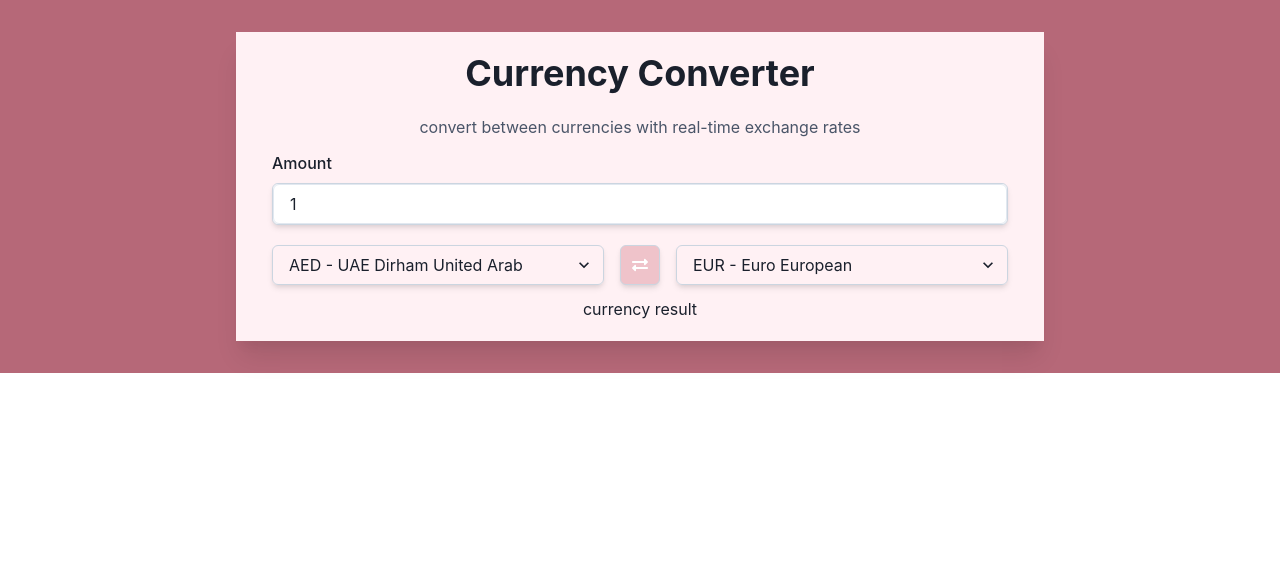
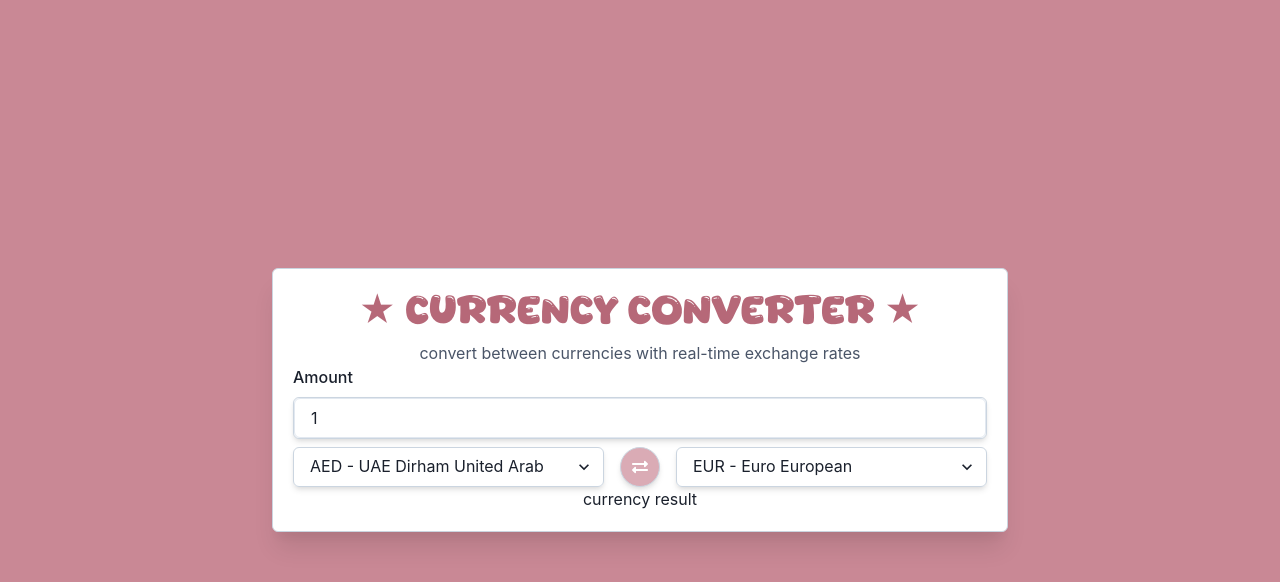
Before and after one commit to cupidtiy/currency-converter, a React (Vite) app: page / in a window 1280 px wide. Shown: the top 582 px of the page. Built offline with nearby package versions, Linux system fonts and the light colour scheme.

Commit message:
app styling

```diff
--- a/src/App.css
+++ b/src/App.css
@@ -1,18 +1,27 @@
+/* Remove max-width constraint and adjust root styling */
 #root {
-  max-width: 1280px;
-  margin: 0 auto;
-  padding: 2rem;
+  width: 100%;
+  min-height: 100vh;
+  margin: 0;
+  padding: 0;
   text-align: center;
+  background-color: #c17a8e; /* Pink background color */
+  display: flex;
+  justify-content: center;
+  align-items: center;
 }
 
-@font-face {
-  font-family: 'Chewy-Bubble';
-  src: url('./assets/fonts/Chewy-Bubble.otf') format('opentype');
-  font-weight: normal;
-  font-style: normal;
+/* Add container for your converter card */
+.converter-container {
+  background-color: white;
+  padding: 1rem;
+  border-radius: 0.5rem;
+  box-shadow: 0 4px 6px rgba(0,0,0,0.1);
+  width: 80%;
+  max-width: 800px;
 }
 
-
+/* Keep your existing styles */
 .logo {
   height: 6em;
   padding: 1.5em;
@@ -48,3 +57,10 @@
 .read-the-docs {
   color: #888;
 }
+
+/* Add styles for body to ensure no margins */
+body {
+  margin: 0;
+  padding: 0;
+  overflow-x: hidden;
+}
--- a/src/App.tsx
+++ b/src/App.tsx
@@ -3,28 +3,41 @@ import './App.css'
 import CurrencyConverter from './components/CurrencyConverter'
 
 function App() {
-
   return (
-    <>
+    <Box
+      width="100vw"
+      height="100vh"
+      backgroundColor="brand.800" // Your pink color
+      display="flex"
+      alignItems="center"
+      justifyContent="center"
+      margin="0"
+      padding="0"
+    >
+      <Container maxW={"container.md"}>
+        <VStack spacing={3} align={'stretch'}>
           <Box
             py={5}
             px={5}
-        backgroundColor={'brand.50'}
-        boxShadow={'xl'}>
-        <Container maxW={"container.md"}>
-          <VStack spacing={3} align={'stretch'}>
+            backgroundColor={'white'}
+            boxShadow={'xl'}
+            border="1px solid"
+            borderColor="gray.300"
+            borderRadius="md"
+          >
             <Heading
               as='h1'
               size="xl"
               mb={2}
-            > Currency Converter</Heading>
-            <Text color="gray.600"> convert between currencies with real-time exchange rates</Text>
+              color={'brand.900'}
+              textAlign="center"
+            >★ CURRENCY CONVERTER ★</Heading>
+            <Text color="gray.600" textAlign="center">convert between currencies with real-time exchange rates</Text>
             <CurrencyConverter />
+          </Box>
         </VStack>
       </Container>
-
     </Box>
-    </>
   )
 }
 
--- a/src/components/CurrencySelector.tsx
+++ b/src/components/CurrencySelector.tsx
@@ -46,6 +46,7 @@ const CurrencySelector = ({ fromCurrency, toCurrency, onFromCurrencyChange, onTo
             border="1px solid"
             borderColor="gray.300"
             boxShadow="md"
+            isRound
           />
 
           <FormControl>
--- a/src/theme.ts
+++ b/src/theme.ts
@@ -1,4 +1,6 @@
 import { extendTheme } from '@chakra-ui/react'
+
+import starBimFont from './assets/fonts/Starbim.otf';
 
 const theme = extendTheme({
   colors: {
@@ -16,13 +18,20 @@ const theme = extendTheme({
     },
   },
   fonts: {
-    heading: 'Inter, system-ui, Chewy-Bubble',
+    heading: 'Starbim,Inter, system-ui',
     body: 'Inter, system-ui, sans-serif',
   },
   styles: {
     global: {
+        '@font-face': {
+        fontFamily: 'Starbim',
+        src: `url(${starBimFont}) format('opentype')`,
+        fontWeight: 'normal',
+        fontStyle: 'normal',
+
+      },
       body: {
-        bg: 'brand.900',
+        bg: 'brand.800',
         color: 'gray.800', // <-- makes all text readable
       },
     },
@@ -31,14 +40,14 @@ const theme = extendTheme({
     Button: {
       baseStyle: {
         fontWeight: 'semibold',
-        borderRadius: 'md',
+        borderRadius: 'xs',
       },
       variants: {
         solid: {
-          bg: 'brand.500',
+          bg: 'brand.600',
           color: 'white',
           _hover: {
-            bg: 'brand.600',
+            bg: 'brand.800',
           },
         },
       },
```
Also changed, not shown: src/assets/fonts/Starbim.otf (added). Lines whose indentation alone changed are shown as unchanged.
